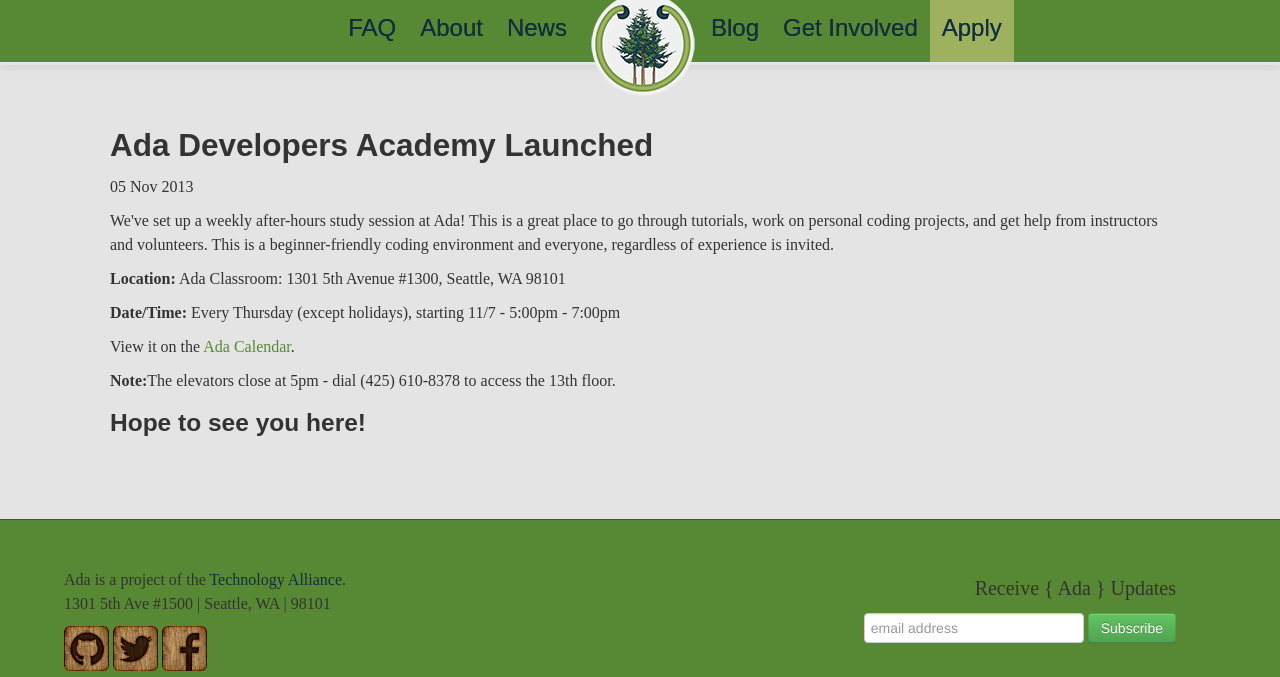
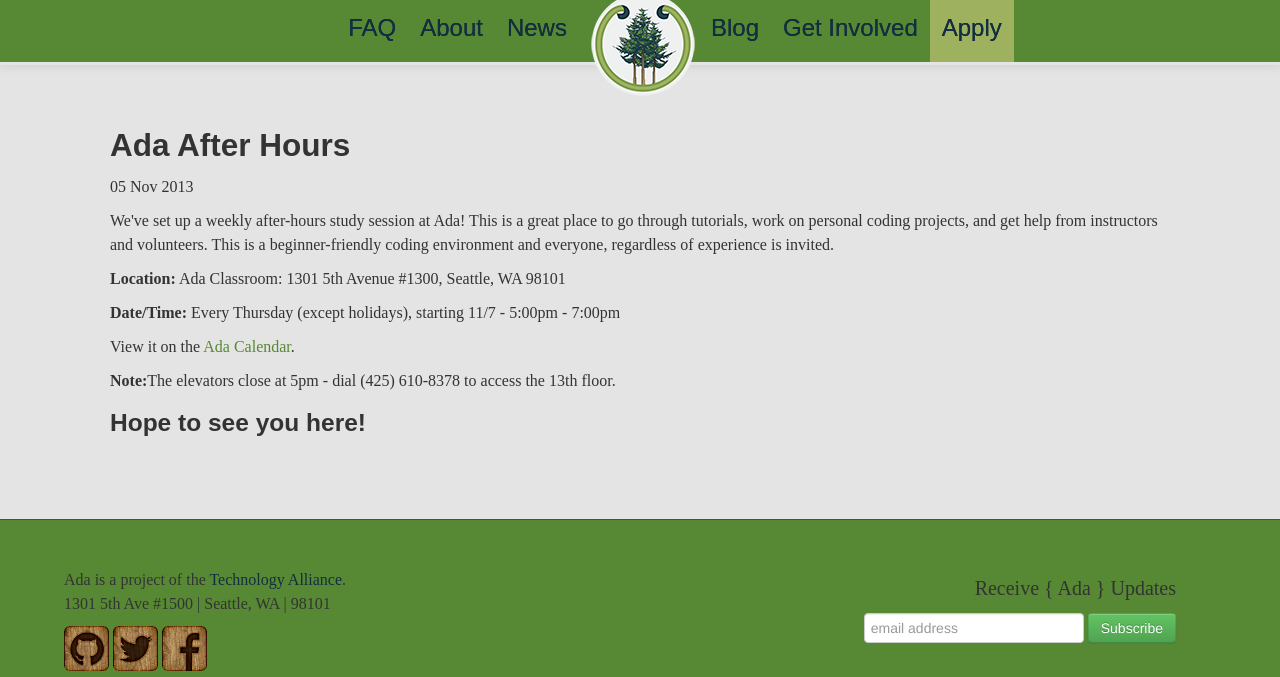
Before and after one commit to Ada-Developers-Academy/adadevelopersacademy.org, a Jekyll site: the page built from _posts/2013-11-05-ada-after-hours.html, in a window 1280 px wide, cut to the strip 0-677 px from the top of the page. Built offline with Jekyll 4.4.1, drawn with Linux system fonts in a browser that asks for light colours; nearby versions of some CDN libraries.

Commit message:
Whoopsies - correct title.

```diff
--- a/_posts/2013-11-05-ada-after-hours.html
+++ b/_posts/2013-11-05-ada-after-hours.html
@@ -1,6 +1,6 @@
 ---
 layout: post
-title:  "Ada Developers Academy Launched"
+title:  "Ada After Hours"
 date:   2013-11-05 18:00:00
 ---
 <p>We've set up a weekly after-hours study session at Ada! This is a great place to go through tutorials, work on personal coding projects, and get help from instructors and volunteers. This is a beginner-friendly coding environment and everyone, regardless of experience is invited.</p>
```
